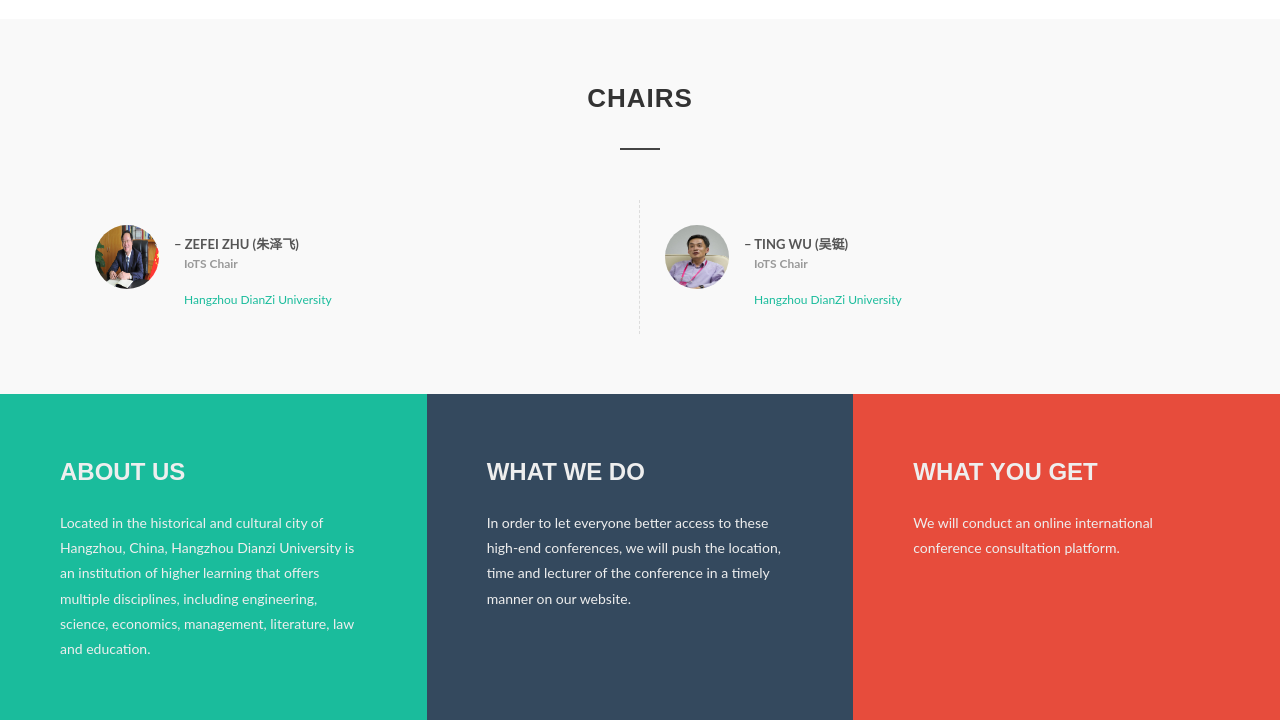
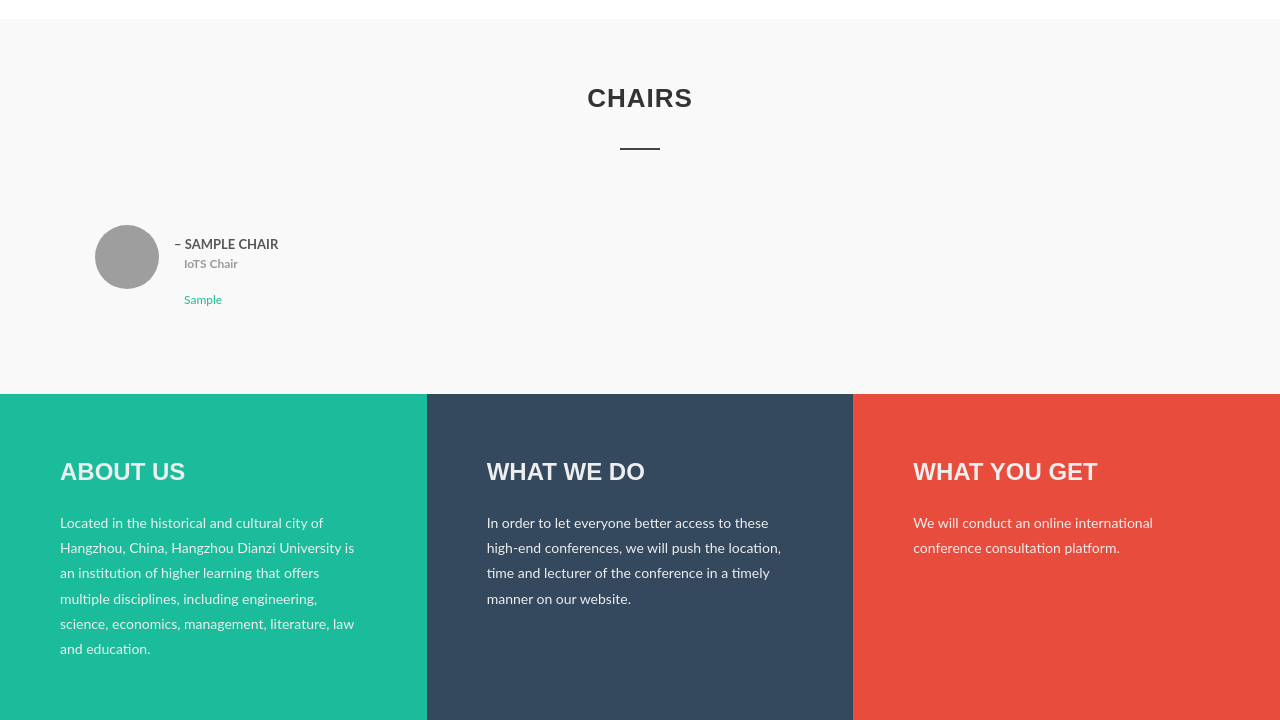
Before and after one commit to yxdyx/AfterEnd, a Django app: page / in a window 1280 px wide. Shown: the part 468-1188 px from the top of the page. Run offline with Django 3.2, Linux system fonts and the light colour scheme; tables that the repository leaves empty hold one stand-in row (values such as "Sample post"); some libraries are stand-ins or nearby versions; some web fonts are replaced; grey boxes are pictures that could not be loaded.

Commit message:
成功解决

```diff
--- a/ICSHDU/urls.py
+++ b/ICSHDU/urls.py
@@ -48,7 +48,9 @@ urlpatterns = [
     path('user_login/', views.user_login),
     # 主席信息录入
     path('add_chair/', views.add_chair),
-    # 查询主席信息
+    # 查询主席信息 {type：single or all or session}
+    # single or all 是表示查询主席信息的个数 {单查询或者全部查询}
+    # session 是表示按照会议查询指定session的主席信息
     path('chair/<str:query_type>/<int:number>', views.query_chair),
     # 根据session查询所有会议信息
     path('conference/<int:session>/query_all_conference', views.query_conference),
--- a/ics_hdu_backend/views.py
+++ b/ics_hdu_backend/views.py
@@ -3,6 +3,7 @@
 from django.http import HttpResponse
 from django.shortcuts import render
 from ics_hdu_backend.service.chair_show_info import ChairInfoShow
+from ics_hdu_backend.service.conference_show_info import ConferenceShow
 
 
 # Create your views here.
@@ -13,7 +14,10 @@ def index(request):
     :param request:
     :return:
     """
-    return render(request, 'index.html')
+    chair_brief_info = ChairInfoShow(number=-1, query_type='all').query_chair()
+    conference_info = ConferenceShow().query_conference()
+    index_list = {'chair': chair_brief_info, 'conference': conference_info}
+    return render(request, 'index.html', {'index_list': index_list})
 
 
 def chairs(request):
@@ -69,7 +73,6 @@ def figure(request, chair_id):
     :return:
     """
     chair = ChairInfoShow(number=chair_id, query_type='single').query_chair().tmp[0]
-    print(chair)
     return render(request, 'figure.html', chair)
 
 
--- a/templates/index.html
+++ b/templates/index.html
@@ -334,50 +334,74 @@
                     <h3>CHAIRS</h3>
                 </div>
                 <ul class="testimonials-grid grid-2 clearfix nobottommargin">
-                    <li>
+                    {% for chair in index_list.chair %}
+                        <li>
                         <div class="testimonial">
                             <div class="testi-image">
-                                <a href="figure/1">
-                                    <img src="/static/images/human/ZeFeiZhu.jpg" alt="ZeFei Zhu">
+                                <a href="figure/{{ chair.chair_id }}">
+                                    <img src={{ chair.chair_pic_url }} alt={{ chair.chair_name }}>
                                 </a>
                             </div>
                             <div class="testi-content">
                                 <div class="testi-meta">
-                                    ZeFei Zhu (朱泽飞)
+                                    {{ chair.chair_name }}
                                     <span>
                                                 <b>IoTS Chair</b>
                                             </span>
                                     <span>
                                                 <br>
                                                 <a href="http://www.hdu.edu.cn/"
-                                                   target="new">Hangzhou DianZi University</a>
+                                                   target="new">{{ chair.chair_org }}</a>
                                             </span>
                                 </div>
                             </div>
                         </div>
                     </li>
-                    <li>
-                        <div class="testimonial">
-                            <div class="testi-image">
-                                <a href="figure/2">
-                                    <img src="/static/images/human/TingWu.jpg" alt="Ting Wu">
-                                </a>
-                            </div>
-                            <div class="testi-content">
-                                <div class="testi-meta">
-                                    Ting Wu (吴铤)
-                                    <span>
-                                                <b>IoTS Chair</b>
-                                            </span>
-                                    <span>
-                                                <br>
-                                                <a href="http://www.hdu.edu.cn/"
-                                                   target="new">Hangzhou DianZi University</a>
-                                            </span>
-                                </div>
-                            </div>
-                        </div>
-                    </li>
+                    {% endfor %}
+{#                    <li>#}
+{#                        <div class="testimonial">#}
+{#                            <div class="testi-image">#}
+{#                                <a href="figure/1">#}
+{#                                    <img src="/static/images/human/ZeFeiZhu.jpg" alt="ZeFei Zhu">#}
+{#                                </a>#}
+{#                            </div>#}
+{#                            <div class="testi-content">#}
+{#                                <div class="testi-meta">#}
+{#                                    ZeFei Zhu (朱泽飞)#}
+{#                                    <span>#}
+{#                                                <b>IoTS Chair</b>#}
+{#                                            </span>#}
+{#                                    <span>#}
+{#                                                <br>#}
+{#                                                <a href="http://www.hdu.edu.cn/"#}
+{#                                                   target="new">Hangzhou DianZi University</a>#}
+{#                                            </span>#}
+{#                                </div>#}
+{#                            </div>#}
+{#                        </div>#}
+{#                    </li>#}
+{#                    <li>#}
+{#                        <div class="testimonial">#}
+{#                            <div class="testi-image">#}
+{#                                <a href="figure/2">#}
+{#                                    <img src="/static/images/human/TingWu.jpg" alt="Ting Wu">#}
+{#                                </a>#}
+{#                            </div>#}
+{#                            <div class="testi-content">#}
+{#                                <div class="testi-meta">#}
+{#                                    Ting Wu (吴铤)#}
+{#                                    <span>#}
+{#                                                <b>IoTS Chair</b>#}
+{#                                            </span>#}
+{#                                    <span>#}
+{#                                                <br>#}
+{#                                                <a href="http://www.hdu.edu.cn/"#}
+{#                                                   target="new">Hangzhou DianZi University</a>#}
+{#                                            </span>#}
+{#                                </div>#}
+{#                            </div>#}
+{#                        </div>#}
+{#                    </li>#}
                 </ul>
             </div>
         </div>
@@ -431,45 +455,45 @@
         <div class="container">
             <a href="conference.html"><h2 class="section-title">HDU Conference Time Table</h2></a>
             <h4>We will always update the meeting time as above.</h4>
-            <div class="faqbox">
-                <div class="title">Machine Learning Discussion</div>
+            {% for conference in index_list.conference %}
+                <div class="faqbox">
+                <div class="title">{{ conference.conference_topic }}</div>
                 <p>
-                    <strong>Time</strong>: April 31 09:00am / <strong>location</strong>: Hangzhou Science and Technology
-                    Museum / <strong>chair</strong>: ZeFei Zhu
+                    <strong>Time</strong>: {{ conference.conferenec_start_time }} / <strong>location</strong>: {{ conference.conference_locations }}/ <strong>chair</strong>: {{ conference.chair_name }}
                 </p>
             </div>
-            <div class="faqbox longer">
-                <div class="title">Machine Learning Discussion</div>
-                <p>
-                    <strong>Time</strong>: April 31 09:00am <br> <strong>location</strong>: Hangzhou Science and
-                    Technology Museum <br> <strong>chair</strong>: ZeFei Zhu
-                </p>
-            </div>
-
-
-            <div class="faqbox">
-                <div class="title">Machine Learning Discussion</div>
-                <p>
-                    <strong>Time</strong>: April 31 09:00am / <strong>location</strong>: Hangzhou Science and Technology
-                    Museum / <strong>chair</strong>: ZeFei Zhu
-                </p>
-            </div>
-
-
-            <div class="faqbox">
-                <div class="title">Machine Learning Discussion</div>
-                <p>
-                    <strong>Time</strong>: April 31 09:00am / <strong>location</strong>: Hangzhou Science and Technology
-                    Museum / <strong>chair</strong>: Ting Wu
-                </p>
-            </div>
-            <div class="faqbox">
-                <div class="title">Machine Learning Discussion</div>
-                <p>
-                    <strong>Time</strong>: April 31 09:00am / <strong>location</strong>: Hangzhou Science and Technology
-                    Museum / <strong>chair</strong>: Ting Wu
-                </p>
-            </div>
+            {% endfor %}
+{#            <div class="faqbox">#}
+{#                <div class="title">Machine Learning Discussion</div>#}
+{#                <p>#}
+{#                    <strong>Time</strong>: April 31 09:00am / <strong>location</strong>: Hangzhou Science and Technology#}
+{#                    Museum / <strong>chair</strong>: ZeFei Zhu#}
+{#                </p>#}
+{#            </div>#}
+{##}
+{#            <div class="faqbox">#}
+{#                <div class="title">Machine Learning Discussion</div>#}
+{#                <p>#}
+{#                    <strong>Time</strong>: April 31 09:00am / <strong>location</strong>: Hangzhou Science and Technology#}
+{#                    Museum / <strong>chair</strong>: ZeFei Zhu#}
+{#                </p>#}
+{#            </div>#}
+{##}
+{##}
+{#            <div class="faqbox">#}
+{#                <div class="title">Machine Learning Discussion</div>#}
+{#                <p>#}
+{#                    <strong>Time</strong>: April 31 09:00am / <strong>location</strong>: Hangzhou Science and Technology#}
+{#                    Museum / <strong>chair</strong>: Ting Wu#}
+{#                </p>#}
+{#            </div>#}
+{#            <div class="faqbox">#}
+{#                <div class="title">Machine Learning Discussion</div>#}
+{#                <p>#}
+{#                    <strong>Time</strong>: April 31 09:00am / <strong>location</strong>: Hangzhou Science and Technology#}
+{#                    Museum / <strong>chair</strong>: Ting Wu#}
+{#                </p>#}
+{#            </div>#}
 
 
         </div>
@@ -492,21 +516,23 @@
         <div class="container">
             <div class="row">
                 <div class="col-md-12" style="margin: 0 0 100px 0">
+                    {% for chair in index_list.chair %}
                     <div class="panel panel-default">
                         <div class="panel-heading" role="tab" id="figureOne">
                             <h4 class="panel-title">
-                                <a role="button" href="figurezhuzefei.html"> ZeFei Zhu（朱泽飞）</a>
+                                <a role="button" href="figure/{{ chair.chair_id }}"> {{ chair.chair_name }}</a>
                             </h4>
                         </div>
                     </div>
+                    {% endfor %}
 
-                    <div class="panel panel-default">
-                        <div class="panel-heading" role="tab" id="figureTwo">
-                            <h4 class="panel-title">
-                                <a role="button" href="figure.html"> Ting Wu（吴铤）</a>
-                            </h4>
-                        </div>
-                    </div>
+{#                    <div class="panel panel-default">#}
+{#                        <div class="panel-heading" role="tab" id="figureTwo">#}
+{#                            <h4 class="panel-title">#}
+{#                                <a role="button" href="figure.html"> Ting Wu（吴铤）</a>#}
+{#                            </h4>#}
+{#                        </div>#}
+{#                    </div>#}
 
 
                 </div>
```
Also changed, not shown: ics_hdu_backend/model/DB.py (+27 -1 lines), ics_hdu_backend/service/chair_show_info.py (+20 -6 lines), ics_hdu_backend/service/conference_show_info.py (added, +26 -0 lines), ics_hdu_backend/utils/ret_obj.py (+6 -17 lines), ics_hdu_backend/utils/time_format.py (added, +41 -0 lines), templates/chairs.html (+18 -9 lines), README.md.
